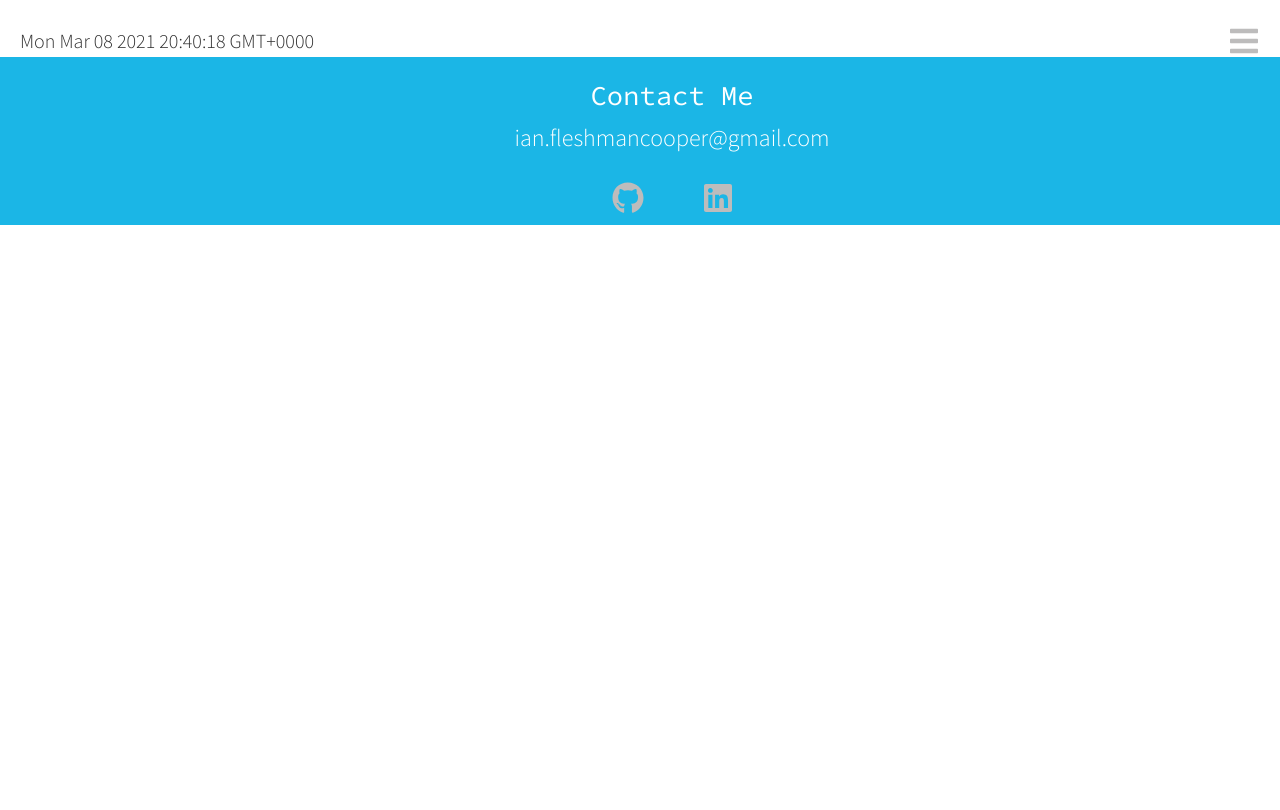
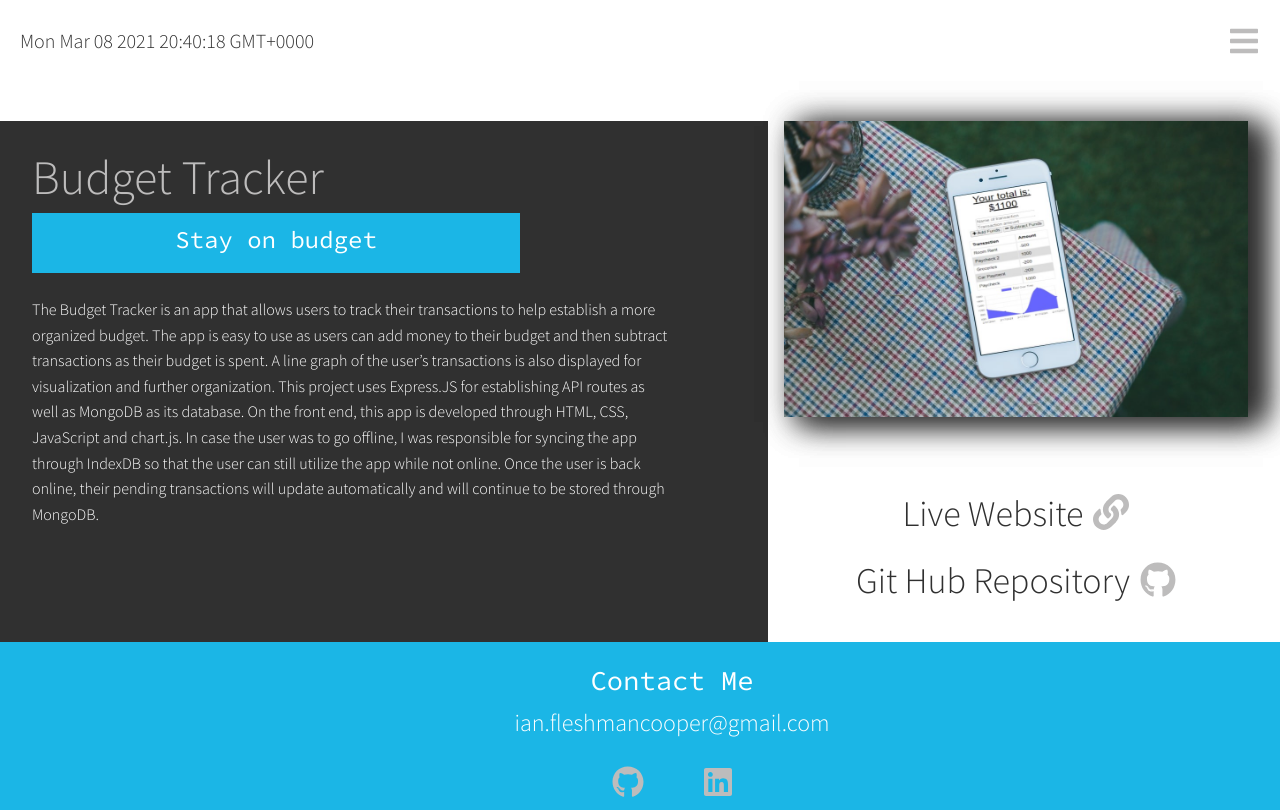
Before and after one commit to Ianaac27/Portfolio_3, a React (Create React App) app: page /budget_tracker in a window 1280 px wide. Shown: the top 810 px of the page. Built offline with nearby package versions, Linux system fonts and the light colour scheme; grey boxes are pictures that could not be loaded.

Commit message:
developed pages for the budget tracker and employee directory

```diff
--- a/src/App.js
+++ b/src/App.js
@@ -16,8 +16,8 @@ import Project8 from "./components/body_container/project_pages/ProjectEight";
 import Project9 from "./components/body_container/project_pages/ProjectNine";
 import Project10 from "./components/body_container/project_pages/ProjectTen";
 import Project11 from "./components/body_container/project_pages/ProjectEleven";
-// import Project12 from "./components/body_container/project_pages/ProjectTen";
-// import Project13 from "./components/body_container/project_pages/ProjectTen";
+import Project12 from "./components/body_container/project_pages/ProjectTwelve";
+import Project13 from "./components/body_container/project_pages/ProjectThirteen";
 
 
 class App extends React.Component {
@@ -50,6 +50,8 @@ render() {
             <Route path="/burger_devourer"><Project9 /></Route>
             <Route path="/neighborhood"><Project10 /></Route>
             <Route path="/workout_tracker"><Project11 /></Route>
+            <Route path="/budget_tracker"><Project12 /></Route>
+            <Route path="/employee_directory"><Project13 /></Route>
           </Switch>
         <Footer />
       </Router>
--- a/src/components/body_container/project_pages/ProjectEleven.js
+++ b/src/components/body_container/project_pages/ProjectEleven.js
@@ -10,7 +10,7 @@ function Project11() {
         <main className="project-main">
               <section className="project-left">
                     <h2 className="section-title" id="project-title">Workout Tracker</h2>
-                    <p className="para-subtitle-accent" id="project-sub">Health is Wealth</p>
+                    <p className="para-subtitle-accent" id="project-sub">Health is wealth</p>
                     <div className="section-body">
                         <p className="para-project">The Workout Tracker is an app that allows users to track their progress in the gym, or outdoors, to maximize their fitness results. The app is very convenient and easy to use as it will display the users most recent workout information as well as provide a stats page which logs all workouts for the last 10 workouts. This project uses Express.JS to help establish API and HTML routes for complete connectivity and utilizes a database through MongoDB. I was responsible for developing the MongoDB schema and then establishing the API and HTML Routes through mongoose.</p>
                     </div>
--- a/src/components/body_container/project_pages/ProjectThirteen.js
+++ b/src/components/body_container/project_pages/ProjectThirteen.js
@@ -0,0 +1,37 @@
+import React from "react";
+import "../../../styles/ProjectPage.css";
+import { FontAwesomeIcon } from '@fortawesome/react-fontawesome';
+import { faLink } from '@fortawesome/free-solid-svg-icons';
+import {faGithub} from '@fortawesome/free-brands-svg-icons';
+import employee_directory_img from "../../../images/project_images/employee_directory.jpg";
+
+function Project13() {
+    return (
+        <main className="project-main">
+              <section className="project-left">
+                    <h2 className="section-title" id="project-title">Employee Directory</h2>
+                    <p className="para-subtitle-accent" id="project-sub">Check the directory</p>
+                    <div className="section-body">
+                        <p className="para-project">The Employee Directory is an app in which organizes and protects employee information by filtering searches based on the employee’s first and last name. This app is populated with the Random User npm package, and uses React.js to establish the rendering components and functionality for each component.</p>
+                        <p className="para-project">A couple of the functions developed within this app is the search function in which filters each employee’s first and last name, as well as a sort function which sorts the directory of employees by last name. I also utilized Bootstrap as the foundation for the styling and responsiveness for this app.</p>
+                    </div>
+              </section>
+
+              <section className="project-right">
+                  <div className="project-item">
+                      <a href="https://ianaac27.github.io/Employee_Directory/"><img className="portfolio-img" id="project-img" src={employee_directory_img} alt=""/></a>
+                  </div>
+                  <div className="project-links">
+                      <a className="project-url" href="https://ianaac27.github.io/Employee_Directory/">Live Website
+                            <FontAwesomeIcon className="url-icon" icon={faLink}></FontAwesomeIcon>
+                      </a>
+                      <a className="project-url" href="https://github.com/Ianaac27/Employee_Directory">Git Hub Repository
+                            <FontAwesomeIcon className="url-icon" icon={faGithub}></FontAwesomeIcon>
+                      </a>
+                  </div>
+              </section>
+          </main>
+    )
+}
+
+export default Project13;
--- a/src/components/body_container/project_pages/ProjectTwelve.js
+++ b/src/components/body_container/project_pages/ProjectTwelve.js
@@ -0,0 +1,36 @@
+import React from "react";
+import "../../../styles/ProjectPage.css";
+import { FontAwesomeIcon } from '@fortawesome/react-fontawesome';
+import { faLink } from '@fortawesome/free-solid-svg-icons';
+import {faGithub} from '@fortawesome/free-brands-svg-icons';
+import budget_tracker_img from "../../../images/project_images/budget_tracker.jpg";
+
+function Project12() {
+    return (
+        <main className="project-main">
+              <section className="project-left">
+                    <h2 className="section-title" id="project-title">Budget Tracker</h2>
+                    <p className="para-subtitle-accent" id="project-sub">Stay on budget</p>
+                    <div className="section-body">
+                        <p className="para-project">The Budget Tracker is an app that allows users to track their transactions to help establish a more organized budget. The app is easy to use as users can add money to their budget and then subtract transactions as their budget is spent. A line graph of the user’s transactions is also displayed for visualization and further organization. This project uses Express.JS for establishing API routes as well as MongoDB as its database. On the front end, this app is developed through HTML, CSS, JavaScript and chart.js. In case the user was to go offline, I was responsible for syncing the app through IndexDB so that the user can still utilize the app while not online. Once the user is back online, their pending transactions will update automatically and will continue to be stored through MongoDB.</p>
+                    </div>
+              </section>
+
+              <section className="project-right">
+                  <div className="project-item">
+                      <a href="https://budget-tracker-ifc.herokuapp.com/"><img className="portfolio-img" id="project-img" src={budget_tracker_img} alt=""/></a>
+                  </div>
+                  <div className="project-links">
+                      <a className="project-url" href="https://budget-tracker-ifc.herokuapp.com/">Live Website
+                            <FontAwesomeIcon className="url-icon" icon={faLink}></FontAwesomeIcon>
+                      </a>
+                      <a className="project-url" href="https://github.com/Ianaac27/Budget_Tracker">Git Hub Repository
+                            <FontAwesomeIcon className="url-icon" icon={faGithub}></FontAwesomeIcon>
+                      </a>
+                  </div>
+              </section>
+          </main>
+    )
+}
+
+export default Project12;
```
